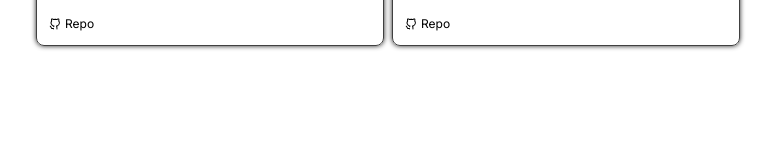
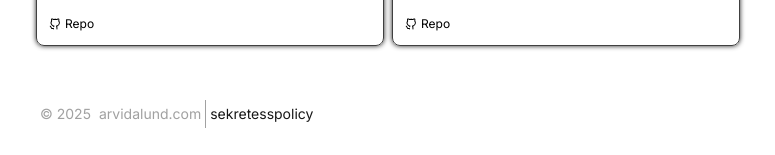
Before and after one commit to ArvidAlund/portfolio, a Next.js app: page / in a window 1280 px wide. Shown: the part 1903-2058 px from the top of the page, without its empty margins (252-1027 px from the left). Before the commit the page ends 1973 px from the top, so only its background shows below. Built offline with nearby package versions, Linux system fonts and the light colour scheme.

Commit message:
feature: added footer and canged cv to be optional in ContactIcons

```diff
--- a/src/app/components/contact.jsx
+++ b/src/app/components/contact.jsx
@@ -6,12 +6,14 @@ import IconWTooltip from "./iconWTooltip"
  *
  * @returns {JSX.Element} A div containing the CV button and three contact icons (GitHub, LinkedIn, Mail).
  */
-export default function ContactIcons(){
-    return <div className="flex h-10 items-center gap-6 mt-8">
-          <button className="flex border border-neutral-500 p-2 rounded-lg w-25 justify-between cursor-pointer transition-all duration-200 hover:bg-neutral-900">
-            <p className="font-bold">CV</p>
-            <FileDown/>
-          </button>
+export default function ContactIcons({cv = false}){
+    return <div className="flex h-10 items-center gap-6">
+          {cv && (
+            <button className="flex border border-neutral-500 p-2 rounded-lg w-25 justify-between cursor-pointer transition-all duration-200 hover:bg-neutral-900">
+              <p className="font-bold">CV</p>
+              <FileDown/>
+            </button>
+          )}
           <IconWTooltip
           name="GitHub"
           href="https://github.com/ArvidAlund"
--- /dev/null
+++ b/src/app/components/footer.jsx
@@ -0,0 +1,13 @@
+import ContactIcons from "./contact"
+export default function Footer(){
+    return <footer className="mx-auto max-w-3xl px-8 py-6 flex justify-between items-center">
+        <div className="flex items-center text-sm">
+            <div className="flex gap-2 text-neutral-400 p-1 border-r">
+                <p>© 2025</p>
+                <a href="https://arvidalund.com" className="hover:underline">arvidalund.com</a>
+            </div>
+            <a href="/privacy" className="pl-1 hover:underline">sekretesspolicy</a>
+        </div>
+        <ContactIcons/>
+    </footer>
+}
--- a/src/app/contact/page.jsx
+++ b/src/app/contact/page.jsx
@@ -2,7 +2,6 @@
 
 import { SendHorizonal } from "lucide-react";
 import { useEffect, useState } from "react";
-import ContactIcons from "../components/contact";
 import useSendEmail from "@/lib/useSendEmail";
 
 /**
@@ -87,7 +86,6 @@ export default function Contact() {
             <p className="text-green-500 text-center mt-2">Ditt medelande har skickats!</p>
           )}
         </form>
-        <ContactIcons/>
       </main>
     </div>
   );
--- a/src/app/layout.js
+++ b/src/app/layout.js
@@ -2,6 +2,7 @@ import { Geist, Geist_Mono, Caveat_Brush, Inter } from "next/font/google";
 import "./globals.css";
 import Header from "./components/header";
 import ChatBot from "./components/chatbot/chatbot";
+import Footer from "./components/footer";
 
 const geistSans = Geist({
   variable: "--font-geist-sans",
@@ -37,6 +38,7 @@ export default function RootLayout({ children }) {
         <Header/>
         {children}
         <ChatBot/>
+        <Footer/>
       </body>
     </html>
   );
--- a/src/app/page.jsx
+++ b/src/app/page.jsx
@@ -23,7 +23,9 @@ export default function Home() {
             />
           </h4>
           <p className="mt-4 text-sm">Fullstack JS-utvecklare med fokus på React och API:er.</p>
-          <ContactIcons />
+          <div className="mt-8">
+            <ContactIcons cv={true} />
+          </div>
         </div>
 
         <div className="w-full justify-center hidden sm:flex">
```
